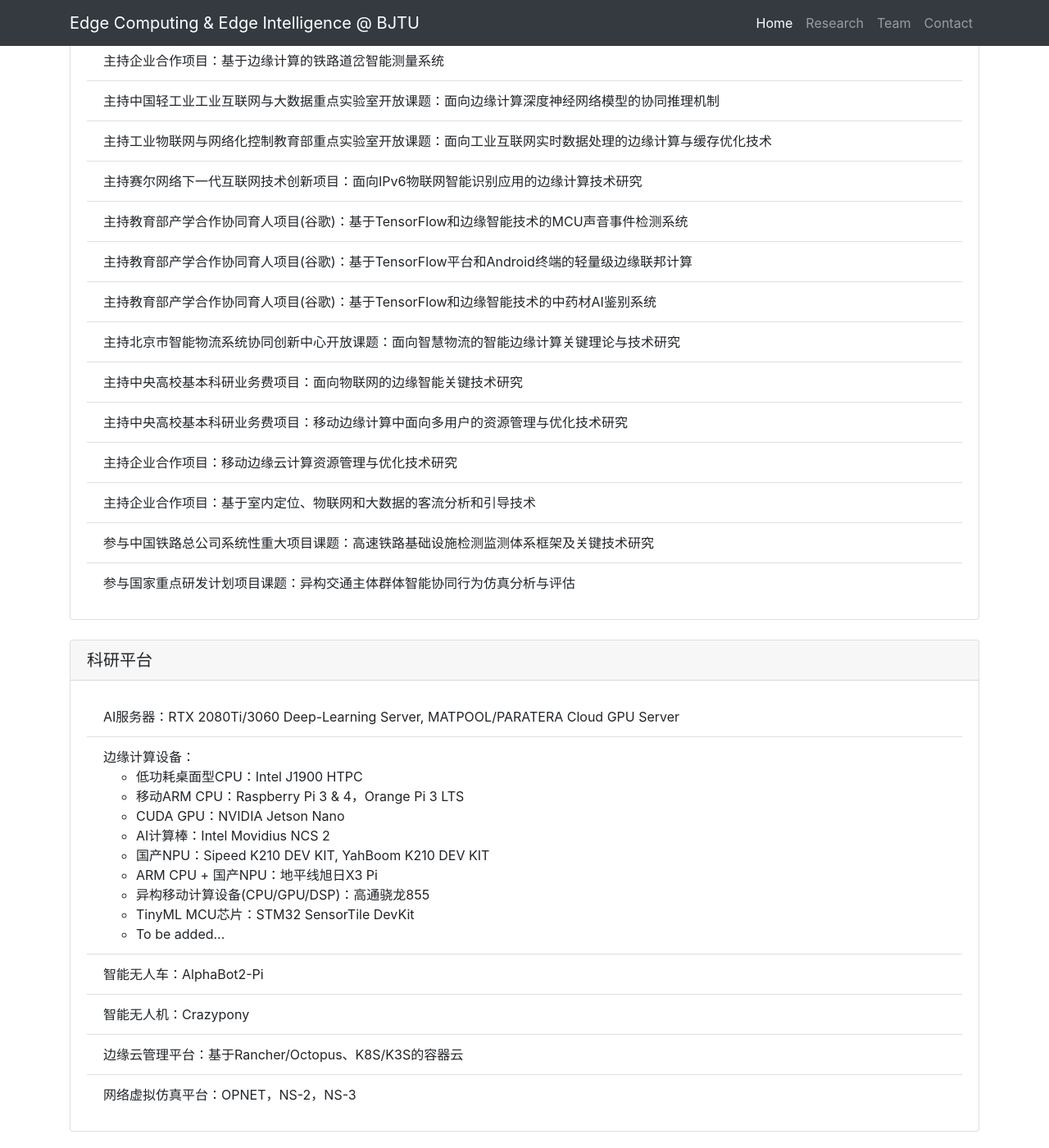
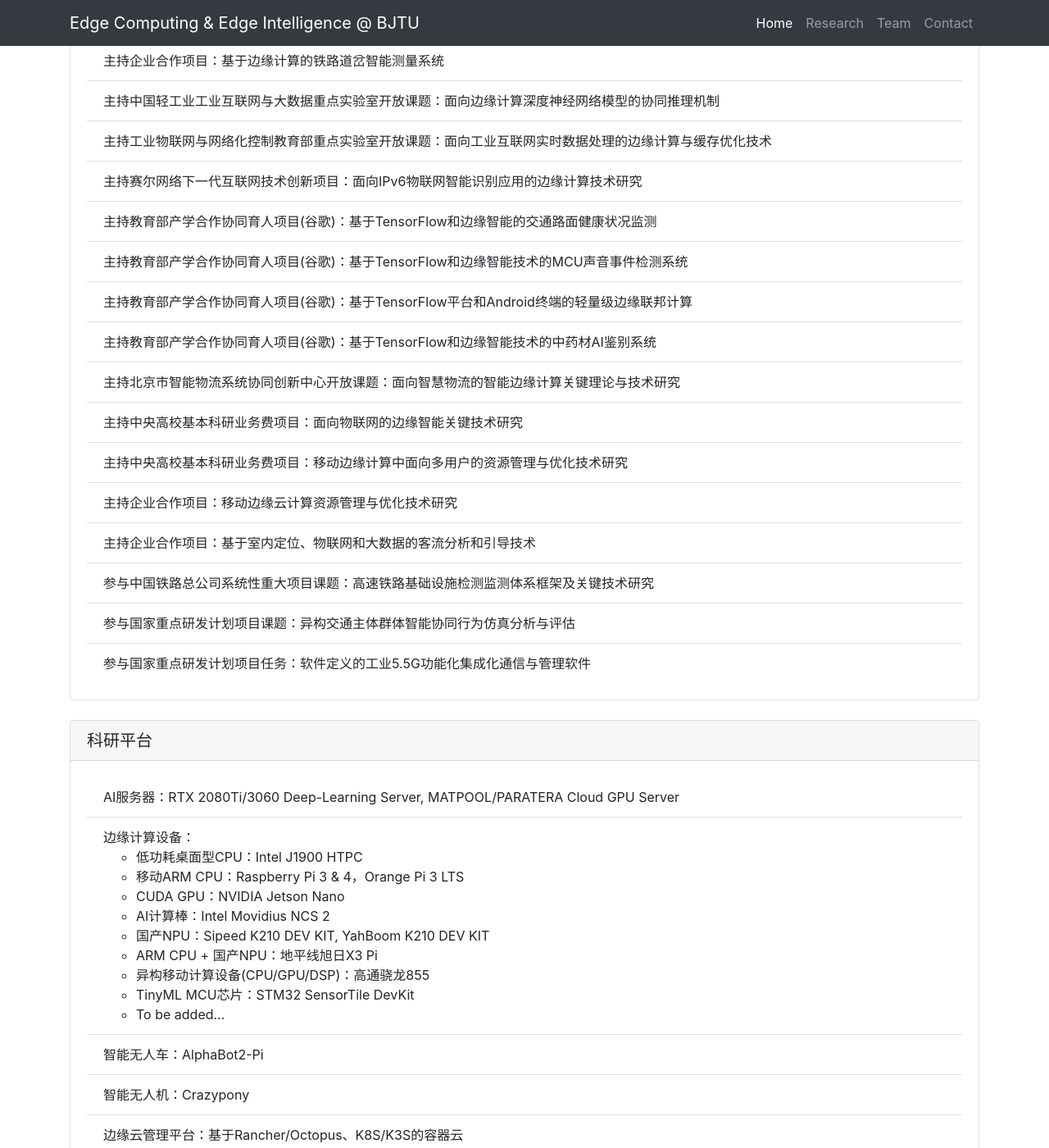
Before and after one commit to fangvv/Homepage, a Jekyll site: the page Edgecomp/index.html, which Jekyll copies as it is, in a window 1280 px wide and 1400 px high, scrolled down 1201 px. Shown: the whole window at 82% size. Built offline with Jekyll 4.4.1, drawn with Linux system fonts in a browser that asks for light colours; comment, search, counter and statistics services are not loaded; some of the changed text lies outside the part shown.

Commit message:
update Edgecomp page

```diff
--- a/Edgecomp/index.html
+++ b/Edgecomp/index.html
@@ -90,6 +90,7 @@
       <li class="list-group-item">主持中国轻工业工业互联网与大数据重点实验室开放课题：面向边缘计算深度神经网络模型的协同推理机制</li>
       <li class="list-group-item">主持工业物联网与网络化控制教育部重点实验室开放课题：面向工业互联网实时数据处理的边缘计算与缓存优化技术</li>
       <li class="list-group-item">主持赛尔网络下一代互联网技术创新项目：面向IPv6物联网智能识别应用的边缘计算技术研究</li>
+      <li class="list-group-item">主持教育部产学合作协同育人项目(谷歌)：基于TensorFlow和边缘智能的交通路面健康状况监测</li>
       <li class="list-group-item">主持教育部产学合作协同育人项目(谷歌)：基于TensorFlow和边缘智能技术的MCU声音事件检测系统</li>
       <li class="list-group-item">主持教育部产学合作协同育人项目(谷歌)：基于TensorFlow平台和Android终端的轻量级边缘联邦计算</li>
       <li class="list-group-item">主持教育部产学合作协同育人项目(谷歌)：基于TensorFlow和边缘智能技术的中药材AI鉴别系统</li>
@@ -100,6 +101,7 @@
       <li class="list-group-item">主持企业合作项目：基于室内定位、物联网和大数据的客流分析和引导技术 </li>
       <li class="list-group-item">参与中国铁路总公司系统性重大项目课题：高速铁路基础设施检测监测体系框架及关键技术研究</li>
       <li class="list-group-item">参与国家重点研发计划项目课题：异构交通主体群体智能协同行为仿真分析与评估</li>
+      <li class="list-group-item">参与国家重点研发计划项目任务：软件定义的工业5.5G功能化集成化通信与管理软件</li>
   </ul>
   </div>
 </div>
@@ -131,7 +133,7 @@
 <br>
 
 <div class="card">
-  <h5 class="card-header">技术输出</h5>
+  <h5 class="card-header">技术输出与产品化</h5>
   <div class="card-body">
     <ul class="list-group list-group-flush">
       <li class="list-group-item">面向物流车辆高精度(误差<20cm)融合定位的边缘系统及设备：YuQing科技有限公司合作研发</li>
@@ -175,7 +177,7 @@
 <br>
 
 <div class="card">
-  <h5 class="card-header">学术交流</h5>
+  <h5 class="card-header">对外交流</h5>
   <div class="card-body">
     <ul class="list-group list-group-flush">
       <li class="list-group-item">2018.05 西安 参加第二届边缘计算技术研讨会</li>
@@ -199,8 +201,8 @@
       <li class="list-group-item">2022.03 与北京JiaoKongZhiXin科技有限公司开展边缘计算在铁路测量仪器领域的合作研发</li>
       <li class="list-group-item">2022.12 与北京JiaoKongZhiXin公司研发的铁路测量仪器系统通过验收，并在上海局投入使用</li>
       <li class="list-group-item">2023.01 课题组成员前往浙江杭州调研铁路测量仪器系统的应用情况，并作技术交流</li>
-      <li class="list-group-item">2023.02 中船重工信息科技有限公司 技术汇报与交流</li>
-      <li class="list-group-item">2023.02 中船重工70X研究所 技术汇报与交流</li>
+      <li class="list-group-item">2023.02 北京中船重工信息科技有限公司 技术汇报与交流</li>
+      <li class="list-group-item">2023.02 武汉中船重工7XX研究所 技术汇报与交流</li>
   </ul>
   </div>
 </div>
```
